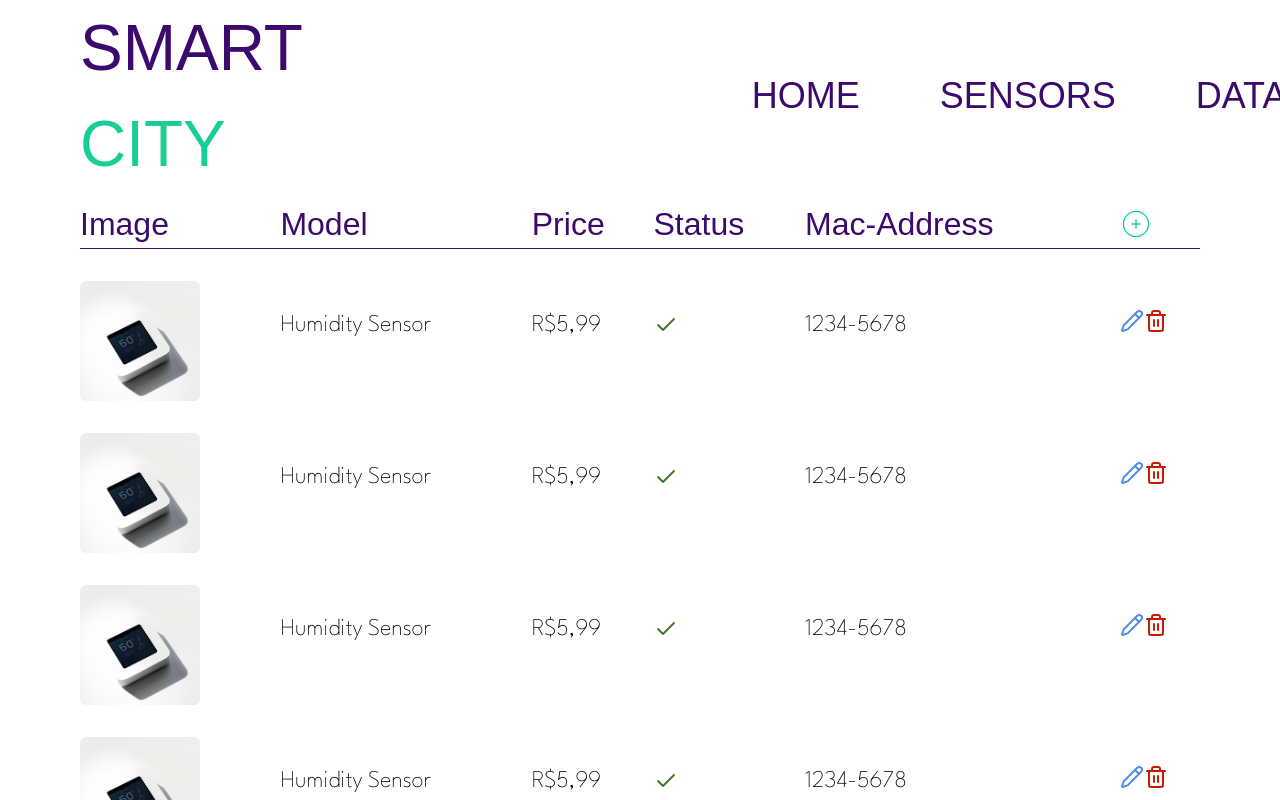
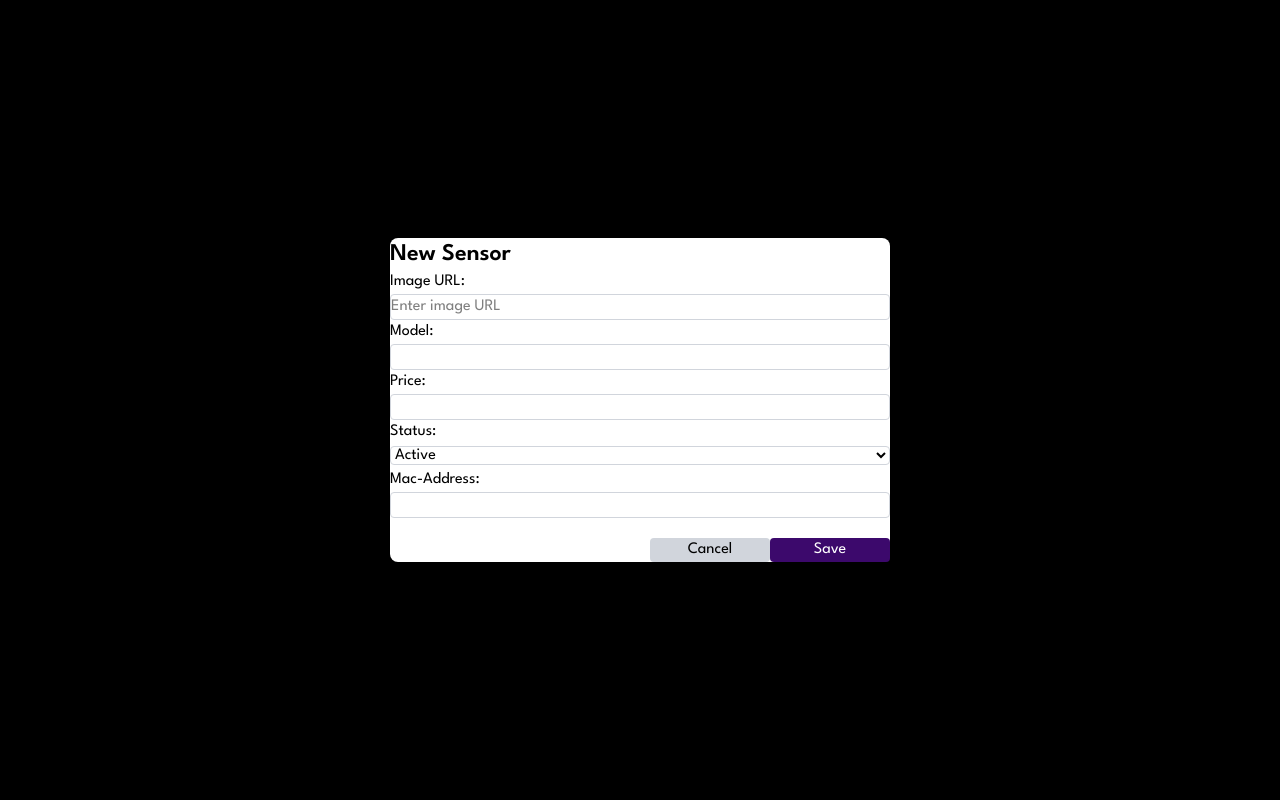
Before and after one commit to LucasBareli/Smart-City-PWFE, a React (Vite) app in the folder front/: page /sensors in a window 1280 px wide. Both pictures are taken after a click on the element 1159 px from the left and 224 px from the top of the page. Shown: the top 800 px of the page. Built offline with nearby package versions, Linux system fonts and the light colour scheme; a web font is replaced by a local one.

Commit message:
26-05-2025

```diff
--- a/front/src/components/Footer.jsx
+++ b/front/src/components/Footer.jsx
@@ -12,12 +12,9 @@ const Footer = () => {
 
             <div className="text-left !ml-40 !mt-10">
                 <div className="flex flex-row items-start gap-x-120">
-                    {/* Título */}
                     <h3 className="text-[96px] font-semibold league-regular text-black leading-none whitespace-nowrap !ml-30">
                         SMART <span className="text-[#17CF96] font-semibold league-regular">CITY</span>
                     </h3>
-
-                    {/* Contatos */}
                     <div className="flex flex-col justify-center">
                         <p className="text-black font-thin league-regular text-[24px]">Contacts</p>
                         <p className="text-black font-thin league-regular text-[24px]">+55 19 9999-9999</p>
--- /dev/null
+++ b/front/src/components/SensorModal.jsx
@@ -0,0 +1,105 @@
+import React, { useState, useEffect } from "react";
+
+export default function SensorModal({ isOpen, onClose, onSave, sensorData }) {
+  const [image, setImage] = useState(sensorData?.image || "");
+  const [model, setModel] = useState(sensorData?.model || "");
+  const [price, setPrice] = useState(sensorData?.price || "");
+  const [status, setStatus] = useState(sensorData?.status || "Active");
+  const [macAddress, setMacAddress] = useState(sensorData?.macAddress || "");
+
+  useEffect(() => {
+    if (sensorData) {
+      setImage(sensorData.image);
+      setModel(sensorData.model);
+      setPrice(sensorData.price);
+      setStatus(sensorData.status);
+      setMacAddress(sensorData.macAddress);
+    } else {
+      setImage("");
+      setModel("");
+      setPrice("");
+      setStatus("Active");
+      setMacAddress("");
+    }
+  }, [sensorData]);
+
+  function handleSubmit(e) {
+    e.preventDefault();
+    if (!model || !price || !macAddress) {
+      alert("Model, Price and Mac-Address are required.");
+      return;
+    }
+    onSave({ image, model, price, status, macAddress });
+  }
+
+  if (!isOpen) return null;
+
+  return (
+    <div className="fixed inset-0 bg-black bg-opacity-60 flex items-center justify-center z-50">
+      <div className="bg-white rounded-lg p-6 w-[500px] max-w-full">
+        <h2 className="text-2xl font-semibold mb-4 league-regular">{sensorData ? "Edit Sensor" : "New Sensor"}</h2>
+        <form onSubmit={handleSubmit} className="flex flex-col space-y-4">
+          <label className="league-regular">
+            Image URL:
+            <input
+              type="text"
+              value={image}
+              onChange={(e) => setImage(e.target.value)}
+              className="border border-gray-300 rounded p-2 w-full league-regular"
+              placeholder="Enter image URL"
+            />
+          </label>
+          <label className="league-regular">
+            Model:
+            <input
+              type="text"
+              value={model}
+              onChange={(e) => setModel(e.target.value)}
+              className="border border-gray-300 rounded p-2 w-full league-regular"
+              required
+            />
+          </label>
+          <label className="league-regular">
+            Price:
+            <input
+              type="text"
+              value={price}
+              onChange={(e) => setPrice(e.target.value)}
+              className="border border-gray-300 rounded p-2 w-full league-regular"
+              required
+            />
+          </label>
+          <label className="league-regular">
+            Status:
+            <select
+              value={status}
+              onChange={(e) => setStatus(e.target.value)}
+              className="border border-gray-300 rounded p-2 w-full league-regular"
+            >
+              <option value="Active" className="league-regular cursor-pointer">Active</option>
+              <option value="Inactive" className="league-regular cursor-pointer">Inactive</option>
+            </select>
+          </label>
+          <label className="league-regular">
+            Mac-Address:
+            <input
+              type="text"
+              value={macAddress}
+              onChange={(e) => setMacAddress(e.target.value)}
+              className="border border-gray-300 rounded p-2 w-full league-regular"
+              required
+            />
+          </label>
+          <div className="flex justify-end space-x-2 !mt-5">
+            <button type="button" onClick={onClose} className="px-4 py-2 bg-gray-300 rounded league-regular w-30 cursor-pointer">
+              Cancel
+            </button>
+            <button type="submit" className="px-4 py-2 bg-[#3C096C] text-white rounded league-regular w-30 cursor-pointer">
+              Save
+            </button>
+          </div>
+        </form>
+      </div>
+    </div>
+  );
+}
--- a/front/src/pages/Sensors.jsx
+++ b/front/src/pages/Sensors.jsx
@@ -5,35 +5,23 @@ import Sensor3 from "../assets/Sensor 3.png";
 import CityCarrossel from "../assets/CityCarrossel.png"
 import Header from "../components/Header";
 import Footer from "../components/Footer"
-import { Check } from 'lucide-react';
-import { X } from 'lucide-react';
-import { Trash2 } from 'lucide-react';
-import { Pencil } from 'lucide-react';
+import SensorModal from "../components/SensorModal";
+import { Check, X, Trash2, Pencil } from 'lucide-react';
 import { CiCirclePlus } from "react-icons/ci";
 import { CgArrowDownR } from "react-icons/cg";
 
 export default function Sensors() {
   const allImages = [
-    { src: Sensor1, alt: "Temperature", label: "Temperature" },
-    { src: Sensor2, alt: "Humidity", label: "Humidity" },
-    { src: Sensor3, alt: "Luminosity", label: "Luminosity" },
+    { src: Sensor1, alt: "Temperature", label: "Temperature", title: "Efficient and Reliable Temperature Monitoring", text: "Tracks environmental temperature for optimized climate control and accurate data analysis." },
+    { src: Sensor2, alt: "Humidity", label: "Humidity",  title: "Precise and Adaptive Humidity Detection", text: "Monitors air moisture levels for enhanced climate management and efficient resource utilization." },
+    { src: Sensor3, alt: "Luminosity", label: "Luminosity",  title: "Advanced Light Intensity Measurement Tool", text: "Ensures optimal lighting efficiency in smart systems and adaptable environments." },
   ];
 
   const [currentIndex, setCurrentIndex] = useState(0);
   const [currentIndex2, setCurrentIndex2] = useState(0);
   const [currentPage, setCurrentPage] = useState(1);
 
-  useEffect(() => {
-    const interval = setInterval(() => {
-      setCurrentIndex((prevIndex) => (prevIndex + 1) % allImages.length);
-    }, 3000);
-
-    return () => clearInterval(interval);
-  }, [allImages.length]);
-
-  const bigImage = allImages[currentIndex];
-
-  const tableData = [
+  const [tableData, setTableData] = useState([
     {
       image: Sensor2,
       model: "Humidity Sensor",
@@ -69,11 +57,24 @@ export default function Sensors() {
       status: "Active",
       macAddress: "1234-5678",
     },
-  ];
+  ]);
+
+  const [isModalOpen, setIsModalOpen] = useState(false);
+  const [editingSensor, setEditingSensor] = useState(null);
+
+  useEffect(() => {
+    const interval = setInterval(() => {
+      setCurrentIndex((prevIndex) => (prevIndex + 1) % allImages.length);
+    }, 3000);
+
+    return () => clearInterval(interval);
+  }, [allImages.length]);
+
+  const bigImage = allImages[currentIndex];
 
   const carrosselData = [
     {
-      text: "Lorem Ipsum is simply dummy text of the printing and typesetting industry. Lorem Ipsum has been the industry's.",
+      text: "Smart cities use technology to improve urban life, making services efficient and sustainable.",
       image: CityCarrossel,
     },
     {
@@ -100,6 +101,32 @@ export default function Sensors() {
 
   const currentItem = carrosselData[currentIndex2];
 
+  // Ações no modal/tabela
+  function openNewModal() {
+    setEditingSensor(null);
+    setIsModalOpen(true);
+  }
+
+  function openEditModal(sensor) {
+    setEditingSensor(sensor);
+    setIsModalOpen(true);
+  }
+
+  function handleDelete(sensorToDelete) {
+    setTableData(tableData.filter((item) => item !== sensorToDelete));
+  }
+
+  function handleSave(sensor) {
+    if (editingSensor) {
+      // Editar
+      setTableData(tableData.map((item) => (item === editingSensor ? sensor : item)));
+    } else {
+      // Criar novo
+      setTableData([...tableData, sensor]);
+    }
+    setIsModalOpen(false);
+  }
+
   return (
     <>
       <Header />
@@ -113,14 +140,17 @@ export default function Sensors() {
                 <th className="px-4 py-2 font-medium">Price</th>
                 <th className="px-4 py-2 font-medium">Status</th>
                 <th className="px-4 py-2 font-medium">Mac-Address</th>
-                <th className="text-[#17CF96] cursor-pointer hover:text-[#17cf95a6]"><CiCirclePlus /></th>
+                <th
+                  className="text-[#17CF96] cursor-pointer hover:text-[#17cf95a6]"
+                  onClick={openNewModal}
+                >
+                  <CiCirclePlus />
+                </th>
               </tr>
             </thead>
             <tbody>
               {tableData.map((item, index) => (
-                <tr
-                  key={index}
-                >
+                <tr key={index}>
                   <td className="px-4 py-2">
                     <img
                       src={item.image}
@@ -139,8 +169,14 @@ export default function Sensors() {
                   </td>
                   <td className="px-4 py-2 text-black league-regular text-[24px] font-thin">{item.macAddress}</td>
                   <td className="px-4 py-2 flex items-center space-x-2">
-                    <Pencil className="text-[#528EE9] cursor-pointer hover:text-[#528ee9ab] !mt-15" />
-                    <Trash2 className="text-[#CF1800] cursor-pointer hover:text-[#cf1800a6] !mt-15" />
+                    <Pencil
+                      className="text-[#528EE9] cursor-pointer hover:text-[#528ee9ab] !mt-15"
+                      onClick={() => openEditModal(item)}
+                    />
+                    <Trash2
+                      className="text-[#CF1800] cursor-pointer hover:text-[#cf1800a6] !mt-15"
+                      onClick={() => handleDelete(item)}
+                    />
                   </td>
                 </tr>
               ))}
@@ -174,11 +210,11 @@ export default function Sensors() {
           </div>
 
           <div className="flex flex-col justify-center">
-            <h2 className="text-[58px] font-semibold league-regular text-[#3C096C] leading-tight !ml-40 !mt-30">
-              Lorem Ipsum is <br /> simply dummy <br /> text of the
+            <h2 className="text-[58px] font-semibold league-regular text-[#3C096C] leading-tight !ml-40 !mt-30 max-w-[650px]">
+              {bigImage.title}
             </h2>
-            <p className="text-black font-thin league-regular text-[22px] !ml-35">
-              Lorem Ipsum is simply dummy text of the printing and
+            <p className="text-black font-thin league-regular text-[22px] !ml-25 !mt-20 max-w-[900px]">
+              {bigImage.text}
             </p>
 
             <div className="flex space-x-8 gap-7 !ml-10">
@@ -201,7 +237,6 @@ export default function Sensors() {
             </div>
           </div>
         </div>
-
 
         {/* Carrossel2 */}
         <div className="flex flex-col items-center justify-center !mt-20 p-8 bg-[#F9F9F9] rounded-lg max-w-[1650px] relative">
@@ -238,6 +273,13 @@ export default function Sensors() {
         </div>
       </div>
       <Footer />
+
+      <SensorModal
+        isOpen={isModalOpen}
+        onClose={() => setIsModalOpen(false)}
+        onSave={handleSave}
+        sensorData={editingSensor}
+      />
     </>
   );
 }
--- a/front/src/pages/SignIn.jsx
+++ b/front/src/pages/SignIn.jsx
@@ -15,13 +15,14 @@ function SignIn() {
         username: user,
         password: password,
       });
-      console.log("TokenLogin: ", response.data.access);
       localStorage.setItem("token", response.data.access);
+      localStorage.setItem("username", user);
       navigate("/home");
     } catch (error) {
       console.error("Login Error: ", error);
     }
   };
+
 
   const irParaCadastro = () => {
     navigate("/signup");
```
Also changed, not shown: front/src/components/Dashboard.jsx (+30 -15 lines), front/src/components/Widgets.jsx (+2 -5 lines), front/src/pages/Home.jsx (+15 -4 lines).
